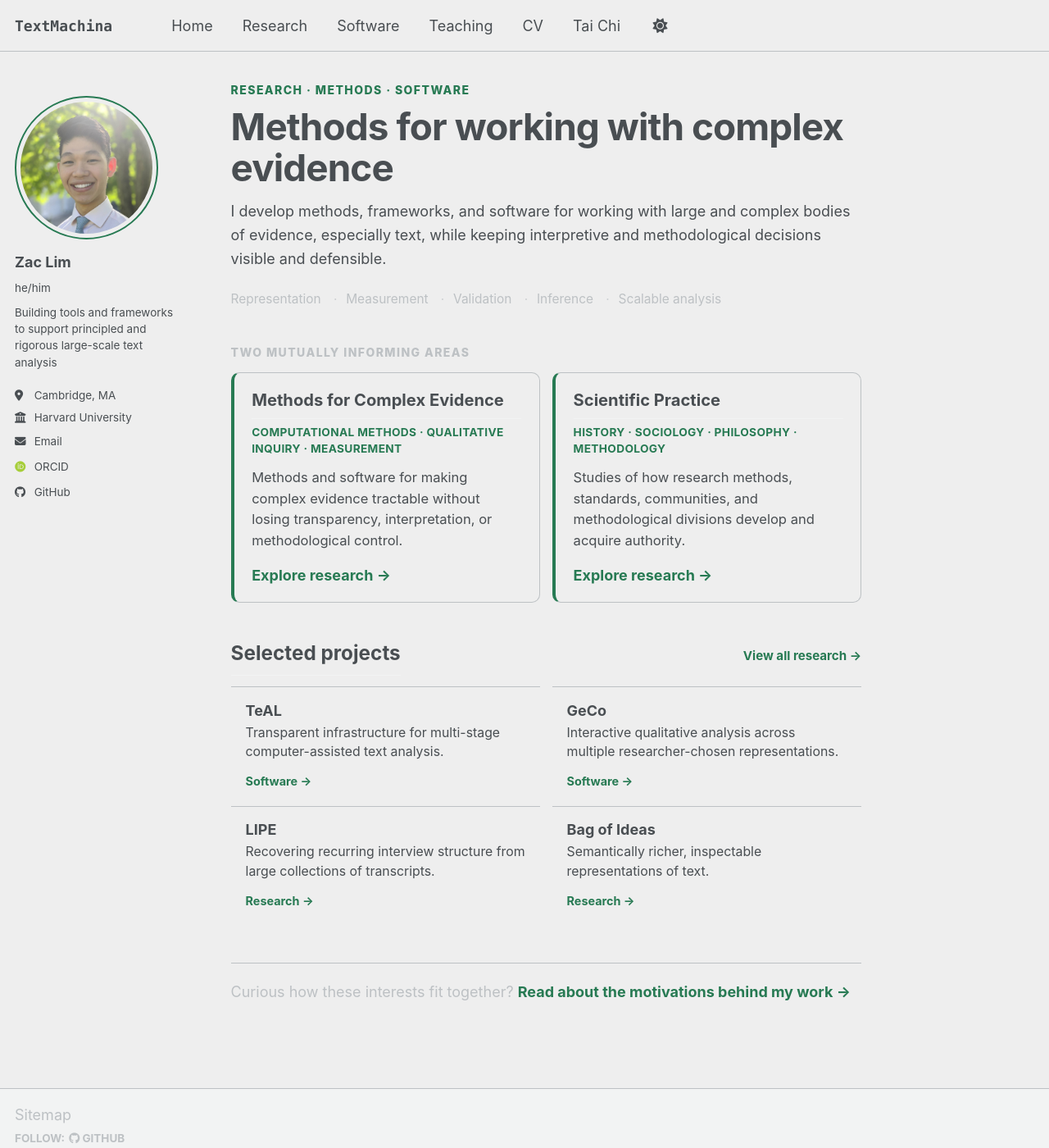
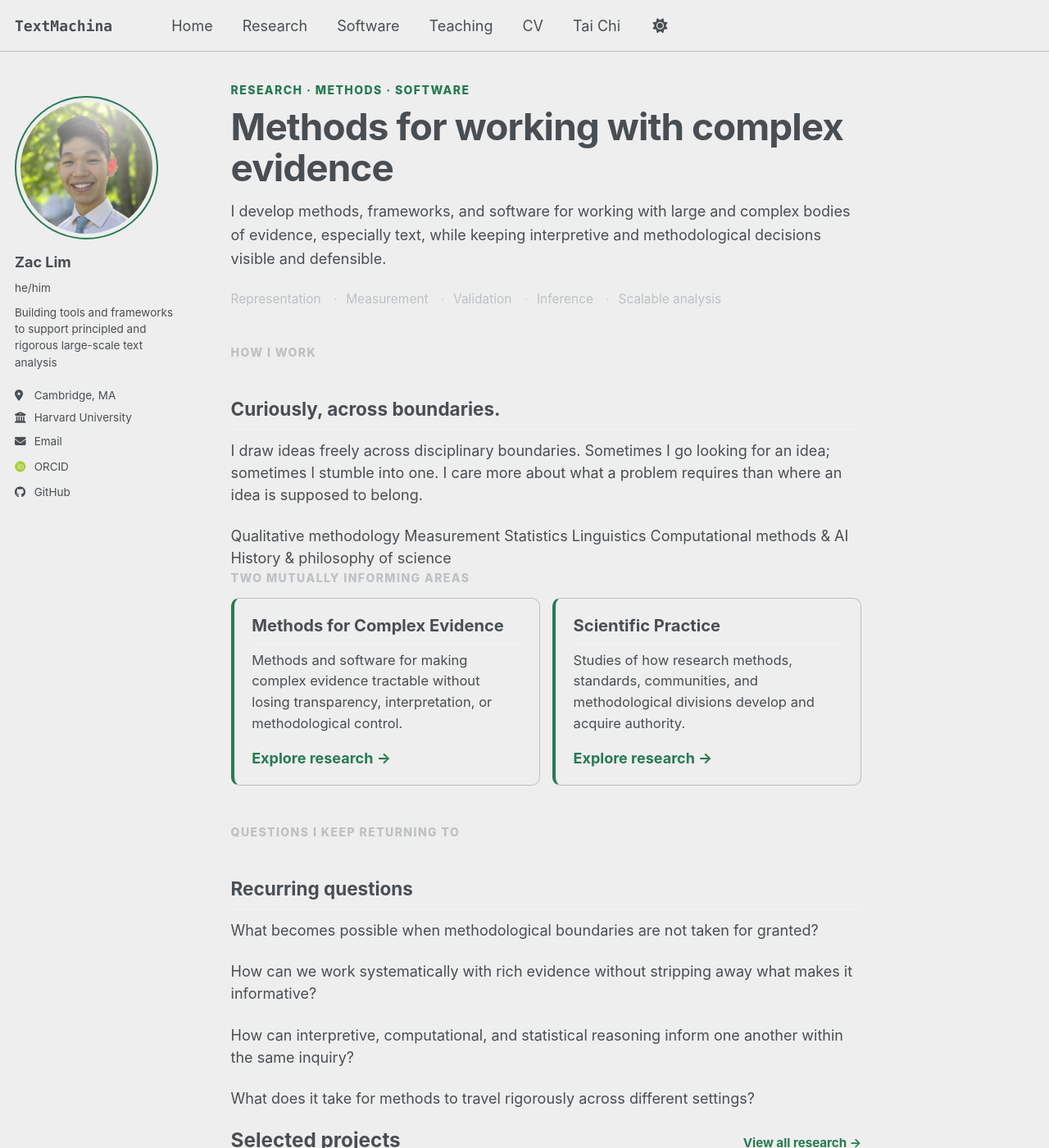
Before and after one commit to zacthinks/zacthinks.github.io, a Jekyll site: the page built from _pages/about.md, in a window 1280 px wide and 1400 px high. Shown: the whole window at 82% size. Built offline with Jekyll 4.4.1, drawn with Linux system fonts in a browser that asks for light colours; some web fonts are replaced; a script bundle is joined from its source files by our own code; library files that are not in the unit come from our copies.

Commit message:
Add interdisciplinary framing and recurring questions to homepage

```diff
--- a/_pages/about.md
+++ b/_pages/about.md
@@ -19,23 +19,46 @@ redirect_from:
   </div>
 </div>
 
+<section class="home-how" aria-labelledby="home-how-heading">
+  <div class="home-section-kicker">How I work</div>
+  <h2 id="home-how-heading">Curiously, across boundaries.</h2>
+  <p>I draw ideas freely across disciplinary boundaries. Sometimes I go looking for an idea; sometimes I stumble into one. I care more about what a problem requires than where an idea is supposed to belong.</p>
+  <div class="home-disciplines" aria-label="Fields informing my work">
+    <span>Qualitative methodology</span>
+    <span>Measurement</span>
+    <span>Statistics</span>
+    <span>Linguistics</span>
+    <span>Computational methods &amp; AI</span>
+    <span>History &amp; philosophy of science</span>
+  </div>
+</section>
+
 <div class="home-section-kicker">Two mutually informing areas</div>
 
 <div class="home-area-grid">
   <article class="home-area">
     <h2>Methods for Complex Evidence</h2>
-    <div class="home-area__tags">Computational methods · Qualitative inquiry · Measurement</div>
     <p>Methods and software for making complex evidence tractable without losing transparency, interpretation, or methodological control.</p>
     <a class="home-area__link" href="/research/#methods-for-complex-evidence">Explore research →</a>
   </article>
 
   <article class="home-area">
     <h2>Scientific Practice</h2>
-    <div class="home-area__tags">History · Sociology · Philosophy · Methodology</div>
     <p>Studies of how research methods, standards, communities, and methodological divisions develop and acquire authority.</p>
     <a class="home-area__link" href="/research/#social-historical-and-philosophical-studies-of-scientific-practice">Explore research →</a>
   </article>
 </div>
+
+<section class="home-questions" aria-labelledby="home-questions-heading">
+  <div class="home-section-kicker">Questions I keep returning to</div>
+  <h2 class="home-questions__heading" id="home-questions-heading">Recurring questions</h2>
+  <div class="home-question-grid">
+    <p>What becomes possible when methodological boundaries are not taken for granted?</p>
+    <p>How can we work systematically with rich evidence without stripping away what makes it informative?</p>
+    <p>How can interpretive, computational, and statistical reasoning inform one another within the same inquiry?</p>
+    <p>What does it take for methods to travel rigorously across different settings?</p>
+  </div>
+</section>
 
 <section class="home-selected" aria-labelledby="home-selected-heading">
   <div class="home-selected__head">
```
